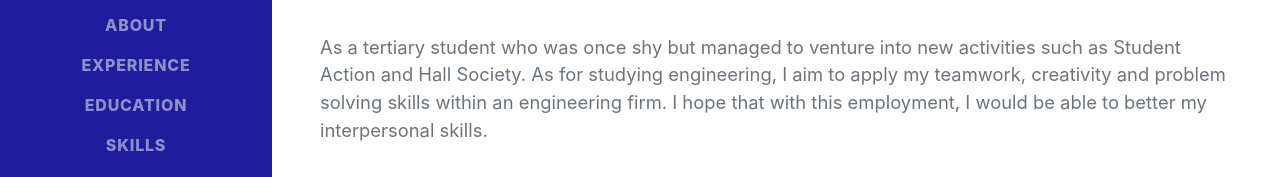
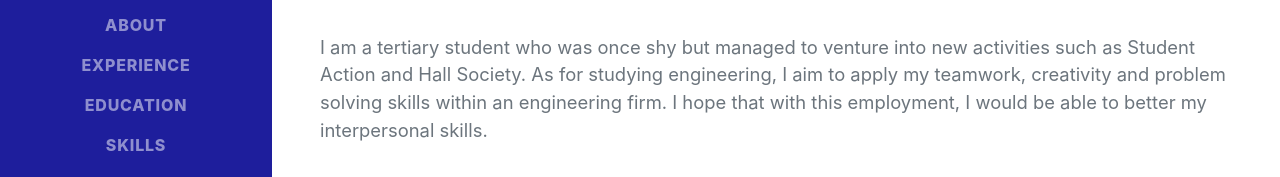
Before and after one commit to jjah0001/Resume, a plain HTML site: page index.html in a window 1280 px wide. Shown: the part 367-544 px from the top of the page. Drawn offline with nearby package versions, Linux system fonts and the light colour scheme; some packages are replaced by stand-ins of ours; a web font is replaced by a local one.

Commit message:
minor issue

```diff
--- a/index.html
+++ b/index.html
@@ -37,7 +37,7 @@
                 <div class="resume-section-content">
                     <h1 class="mb-0">Jeffrey <span class="text-primary">Jahja</span></h1>
                     <div class="subheading mb-5">LH 328 28 Sports Walk · Monash University, VIC 3800 · <a href="tel:+61424422961">0424 422 961</a> · <a href="mailto:jeffrey.jahja7@gmail.com">jeffrey.jahja7@gmail.com</a></div>
-                    <p class="lead mb-5">As a tertiary student who was once shy but managed to venture into new activities such as Student Action and Hall Society. As for studying engineering, I aim to apply my teamwork, creativity and problem solving skills within an engineering firm. I hope that with this employment, I would be able to better my interpersonal skills.</p>
+                    <p class="lead mb-5">I am a tertiary student who was once shy but managed to venture into new activities such as Student Action and Hall Society. As for studying engineering, I aim to apply my teamwork, creativity and problem solving skills within an engineering firm. I hope that with this employment, I would be able to better my interpersonal skills.</p>
                     <div class="social-icons">
                         <a class="social-icon" href="https://www.linkedin.com/in/jeffrey-jahja-8b10a493/"><i class="fab fa-linkedin-in"></i></a><a class="social-icon" href="https://github.com/jjah0001"><i class="fab fa-github"></i></a><a class="social-icon" href="https://www.facebook.com/JeffreyYeJahja"><i class="fab fa-facebook-f"></i></a>
                     </div>
```
